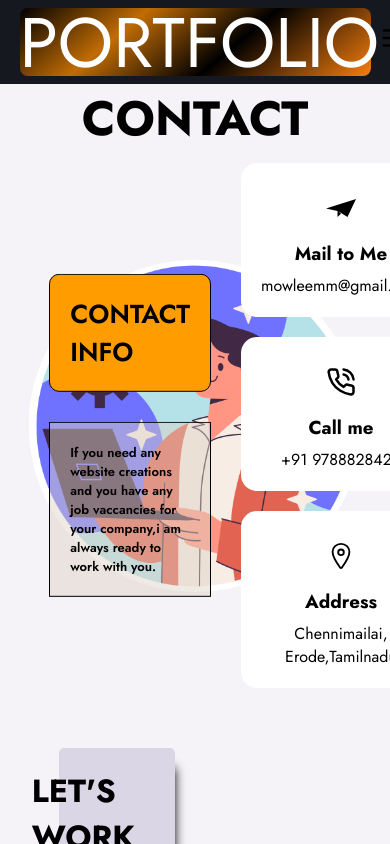
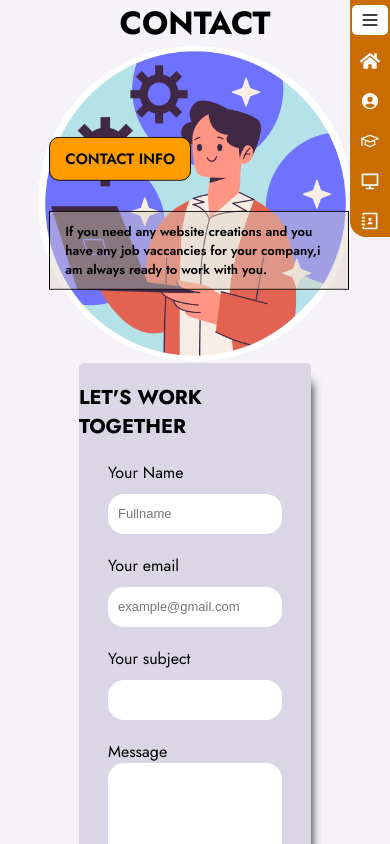
Before and after one commit to Mowlee-03/mowlee-portfolio, a React (Create React App) app: page /contact in a window 390 px wide. Built offline with nearby package versions, Linux system fonts and the light colour scheme.

Commit message:
media query

```diff
--- a/src/Components/About/About.css
+++ b/src/Components/About/About.css
@@ -58,7 +58,7 @@ color: white;
     height: 300px;
     overflow: hidden;
     border-left: 5px solid rgb(233, 1, 1);
-    padding-left: 20px;
+    /* padding-left: 20px; */
 }
 .about-pic{
     width: 100%;
@@ -109,3 +109,75 @@ color: white;
     /* font-size: 12px; */
     color: orange;
 }
+@media(max-width:1200px){
+    #about{
+        padding-top: 0;
+        margin-bottom: 40px;
+    }
+    .my-lines {
+        height: 355px;
+    }
+    .my-lines p{
+        width: 24%;
+        font-size: 14px;
+    }
+    .my-lines h3{
+        right: 180px;
+        top: 90px;
+    }
+.about-pic-div {
+    width: 250px;
+    height: 250px;
+    overflow: hidden;
+    border: 5px solid rgb(233, 1, 1);
+    /* padding: 20px; */
+    border-radius: 100%;
+}
+.about-pic{
+    object-fit: cover;
+}
+.detail-div{
+    width: 275px;
+    height: 200px;
+    justify-content: center;
+}
+.about-main{
+    gap: 50px;
+}
+.detail-div h2{
+    font-size: 15px;
+}
+}
+
+@media(max-width:700px){
+    .about-pic-div {
+        width: 100px;
+        height: 105px;
+    }
+    .my-lines{
+        height: 265px;
+        justify-content:start;
+        padding-left: 20px;
+        gap: 15px;
+    }
+    .my-lines p{
+        font-size: 8px;
+        text-align: justify;
+    }
+    .my-lines h3{
+        top: 0;
+    }
+    .about-containers h1{
+        font-size: 25px;
+    }
+    .row{
+        flex-direction: column;
+        gap: 20px;
+    }
+    .detail-div{
+        height: 165px;
+    }
+    .date{
+        font-size: 10px;
+    }
+}
--- a/src/Components/About/About.jsx
+++ b/src/Components/About/About.jsx
@@ -24,7 +24,7 @@ const About = () => {
 				<p>Living:<span>Tamilnadu,India</span></p>
 				<p>Email:<span>mowleemm@gmail.com</span></p>
 			</div>
-			<h3>About me:</h3>
+			<h3>About me</h3>
 </div>
 <div class="about-main">
 
@@ -34,6 +34,7 @@ const About = () => {
   </div>
 
   <div class="about-containers">
+	<h1>EDUCATION</h1>
       <div class="row">
     			<div class="education">
     				<div class="detail-div">
--- a/src/Components/Contact/Contact.css
+++ b/src/Components/Contact/Contact.css
@@ -14,9 +14,8 @@
     display: flex;
     justify-content: center;
     border-radius: 2rem;
-    border: rgb(53, 53, 53) 0.1rem solid;
-    border-color: rgb(163, 163, 163);
-    box-shadow: 10px 0px 22px -2px black;
+    border: rgb(255, 132, 0) 3px solid;
+    box-shadow: 3px -1px 10px -5px rgb(255, 127, 7);
     background-color: rgba(252, 252, 252, 0.459);
     margin: 2rem auto;
     padding: 0.5rem;
@@ -41,19 +40,30 @@
   .more{
     width: 150px;
     height: 30px;
-    color:rgb(0, 0, 0);
+    color:rgb(255, 162, 0);
     backdrop-filter: blur(1rem);
     font-size: 12px;
     font-weight: 600;
     align-self: center;
-    padding-top: 7px;
+    padding-top: 5px;
     border-radius: 10px;
     cursor: pointer;
-    box-shadow: 0px 1px 10px -1px black;
+    border: rgb(255, 132, 0) 1px solid;
+    box-shadow: 3px -1px 10px -5px rgb(255, 127, 7);
     transition:all 0.7s ease-out;
 }
 .more:hover{
-    background: linear-gradient(140deg,#c29666 0%,#B0659E 50%,#f59b63 100%);
+    background: linear-gradient(140deg,#c29666 0%,#fecab8 50%,#f59b63 100%);
     transform: scale(1.1);
-    color: white;
+    color: rgb(0, 0, 0);
 }
+
+
+@media(max-width:1200px){
+ .contact-info-upper-container{
+  padding: 0;
+ }
+ #contact{
+  width: 85%;
+ }
+}
--- a/src/Components/Footer/footer.css
+++ b/src/Components/Footer/footer.css
@@ -44,3 +44,23 @@
     align-items: center;
     font-size: 20px;
 }
+
+
+@media(max-width:1200px){
+    .footer-main{
+        width: 85%;
+        justify-content: center;
+        gap: 20px;
+    }
+    .footer-media-icons{
+        width: 180px;
+        font-size: 15px;
+    }
+    .footer-main p{
+        font-size: 10px;
+    }
+    .footer{
+        height: 70px;
+    }
+
+}
--- a/src/Components/Navbar/Navbar.css
+++ b/src/Components/Navbar/Navbar.css
@@ -10,11 +10,6 @@
     position: sticky;
     top: 0px;
     z-index: 1;
-}
-.menu-icon{
-    display: none;
-    text-align: center;
-    font-size: 20px;
 }
 .nav{
     width: 90%;
@@ -59,17 +54,116 @@
     color: rgb(255, 255, 255);
 }
 
-@media(max-width:1200px){
-.nav-links{
+
+
+.resposive-navbar{
+    position: fixed;
+    z-index: 1;
+    top: 0px;
+    right: 0;
+    width: 40px;
+    background-color: #c96c02;
+    padding: 5px 2px 5px 2px;
+    border-radius: 0 0 0 1rem;
+    transition:all 1s ease;
     display: none;
 }
-.menu-icon{
+.active{
+    width: 170px;
+    padding: 14px 16px 14px 10px;
+}
+.menus-div p{
+    display: none;
+    transition: all 1s ease;
+}
+.active .menus-div p{
     display: block;
-    align-self: center;
-    font-size: 30px;
+
 }
-.nav{
+.navigation p{
+    display: none;
+    transition: all 1s ease;
+}
+.active .navigation p{
+    display: block;
+}
+.active .navigation{
+    padding-left: 3px;
+    justify-content:start;
+}
+.menus-div{
+    height: 30px;
+    padding: 2px;
+    border-radius: 5px;
+    background-color: rgb(255, 255, 255);
+    display: flex;align-items: center;
     justify-content: space-between;
 }
+#menu-btn{
+    width: 40px;
+    /* height: 30px; */
+    font-size: 20px;
+    text-align: center;
+    background:none;
+    border: none;
+    display: flex;
+    align-items: center;
+    justify-content: center;
+    cursor: pointer;
+    /* color: white; */
+}
+.resposive-navbar ul{
+    list-style: none;
+    margin-top: 15px;
+    display: flex;
+    flex-direction: column;
+    gap: 18px;
+}
+.res-icon-div{
+    height: 40px;
+    /* padding: 3px 10px; */
+    border-radius: 5px;
+    transition: all 1s ease;
+}
+.res-icon-div:hover{
+    background-color:black;
+}
+.navigation{
+    height: 100%;
+    text-decoration: none;
+    display:flex;
+    align-items: center;
+    justify-content:center;
+    color: #fbfbfb;
+    gap: 10px;
+    /* padding-left: 10px; */
+}
+.res-icon-div .i{
+    font-size: 25px;
+}
 
+
+
+
+@media(max-width:1200px){
+#desktop-nav{
+    display: none;
 }
+
+.resposive-navbar{
+    /* width: 50px; */
+    /* transition: 1s; */
+    display: block
+}
+}
+@media(max-width:700px){
+    .res-icon-div{
+        height: 22px;
+    }
+    .menus-div{
+        height: 30px;
+    }
+    .res-icon-div .i {
+        font-size: 20px;
+    }
+}
--- a/src/Components/Navbar/Navbar.jsx
+++ b/src/Components/Navbar/Navbar.jsx
@@ -1,6 +1,12 @@
 import './Navbar.css'
 import { Link } from 'react-router-dom'
 import { TbMenu2 } from "react-icons/tb";
+import { FaHome } from "react-icons/fa";
+import { IoPersonCircle } from "react-icons/io5";
+import { RiComputerLine } from "react-icons/ri";
+import { VscMortarBoard } from "react-icons/vsc";
+import { RiContactsBook3Line } from "react-icons/ri";
+
 const Navbar = () => {
 
 function smoothscroll(params) {
@@ -21,6 +27,12 @@ function smoothscroll2(params) {
     behavior:'smooth',
   })
 }
+
+function togglebtn() {
+let sidebar=document.querySelector('.resposive-navbar')
+  sidebar.classList.toggle('active')
+}
+
   return (
     <>
     <nav id="desktop-nav">
@@ -33,11 +45,40 @@ function smoothscroll2(params) {
           <Link to='/project'><li>Projects</li></Link>
           <Link to='/contact'><li>Contact</li></Link>
       </ul>
-      <div class='menu-icon'>
-      <TbMenu2 />
-      </div>
       </div>
     </nav>
+    <div className='resposive-navbar'>
+      <div className='menus-div'>
+        <p>Menu</p> <button id='menu-btn' onClick={togglebtn}><TbMenu2 /></button>
+      </div>
+      <ul>
+        <li className='res-icon-div'>
+          <Link to='/' onClick={smoothscroll} className='navigation'>
+          <FaHome className='i'/><p>Home</p>
+          </Link>
+        </li>
+        <li className='res-icon-div'>
+          <Link to='/' onClick={smoothscroll1}  className='navigation'>
+          <IoPersonCircle className='i'/><p>About</p>
+          </Link>
+        </li>
+        <li className='res-icon-div'>
+          <Link to='/' onClick={smoothscroll2}  className='navigation'>
+          <VscMortarBoard className='i'/><p>Skill</p>
+          </Link>
+        </li>
+        <li className='res-icon-div'>
+          <Link to='/project' className='navigation'>
+          <RiComputerLine className='i'/><p>Project</p>
+          </Link>
+        </li>
+        <li className='res-icon-div'>
+          <Link to='/contact' className='navigation'>
+          <RiContactsBook3Line className='i'/><p>Contact</p>
+          </Link>
+        </li>
+      </ul>
+    </div>
     </>
   )
 }
--- a/src/Components/Profile/Profile.css
+++ b/src/Components/Profile/Profile.css
@@ -3,9 +3,10 @@
 
   #profile {
     display: flex;
-    justify-content: space-around;
+    justify-content:center;
+    gap: 80px;
     align-items: center;
-    width: 80%;
+    width: 100%;
     height: 90vh;
     margin: 0px auto;
     /* background-color: green; */
@@ -157,8 +158,17 @@
 width: 100%;
 height: 100%;
 object-fit: cover;
+}
+#profile{
+  gap: 00px;
+  height: 355px;
+}
 
 }
 
-
+@media(max-width:700px){
+  #profile{
+    height: 100vh;
+    flex-direction: column;
+  }
 }
--- a/src/Components/Project/project.css
+++ b/src/Components/Project/project.css
@@ -121,3 +121,16 @@
 .spark-title h2{
     color: rgb(103, 94, 90);
 }
+
+@media(max-width:1200px){
+    .project-main-div{
+        width: 100%;
+    }
+    .project-imgdiv{
+        width: 280px;
+    }
+    .p{
+        height: 90vh;
+    }
+
+}
--- a/src/Components/Skill/skill.css
+++ b/src/Components/Skill/skill.css
@@ -224,3 +224,68 @@ border-radius: 5px;
 .s-logo{
    width: 40%;
 }
+
+@media(max-width:1200px){
+    #skills{
+        padding-top: 10px;
+    }
+    .title1{
+        font-size: 2rem;
+    }
+    .skill-detail marquee{
+        width: 100%;
+    }
+    .skill-logo-div1 h4{
+        width: 180px;
+        font-size: 11px;
+    }
+    .skill-logo {
+        height: 50px;
+        width: 50px;
+        gap: 5px;
+    }
+    .skill-logo p{
+        font-size: 7px;
+    }
+    .skill-logo-div{
+        padding-right: 10px;
+        gap: 20px;
+    }
+    .skill-grid{
+        width: 100%;
+    }
+    .progress-head h3{
+        font-size: 13px;
+    }
+}
+
+@media(max-width:700px){
+    .skill-detail marquee{
+        height: 35px;
+    }
+    .skill-para{
+        font-size: 10px;
+    }
+    .skill-para span{
+        font-size: 10px;
+    }
+    .skill-logo-div1{
+        flex-direction: column;
+        gap: 20px;
+    }
+    .skill-logo-div{
+        gap: 15px;
+    }
+    .skill-detail{
+        gap: 15px;
+    }
+    .skill-grid{
+        width: 70%;
+        display: flex;
+        flex-direction: column;
+        gap: 20px;
+    }
+    .progress{
+        height: 65px;
+    }
+}
--- a/src/Pages/contactmain/contactmain.css
+++ b/src/Pages/contactmain/contactmain.css
@@ -24,7 +24,7 @@ align-items: center;
     gap: 30px;
     justify-content: center;
     padding: 20px;
-width:500px;
+/* width:500px; */
 height: 200px;
 font-size: small;
 /* background-color: white; */
@@ -47,9 +47,9 @@ border-radius: 2rem;
     border-radius: 10px;
 }
 .contact-div-2{
-width: 250px;
+/* width: 250px; */
 padding: 10px;
-height: 100%;
+/* height: 100%; */
 border-radius: 2rem;
 display: flex;
 flex-direction: column;
@@ -217,3 +217,63 @@ h1{
     color: white;
     transition: 1s;
 }
+
+@media(max-width:1200px){
+    .con1{
+        height: 315px;
+        justify-content: start;
+        gap: 150px;
+    }
+    .contact-div-1 h1{
+        padding: 10px 15px;
+        font-size: 15px;
+    }
+    .contact-div-1 p{
+        padding: 10px 15px;
+        font-size: 13px;
+        width: 300px;
+    }
+    .type-of-contact{
+        width: 90px;
+        padding: 15px 10px;
+
+    }
+    .type-of-contact h3{
+        font-size: 10px;
+    }
+    .type-of-contact p{
+        font-size: 7px;
+    }
+    .contact-div-2{
+        gap: 15px;
+    }
+    .con-icon{
+        font-size: 15px;
+        padding: 0;
+    }
+    /* .form-detail {
+        width: 90%;
+        gap: 5px;}
+    .form-1 img {
+        width: 20%;
+        }
+*/
+.form{
+    width: 70%;
+    margin: 0 auto;
+}
+.form-1 img {
+    display: none;
+}
+.form-message {
+height: 150px;
+}
+.form h1{
+    font-size: 20px;
+}
+.form-div{
+    padding-bottom: 20px;
+    margin-bottom: 0;
+    height: 70vh;
+}
+}
```
